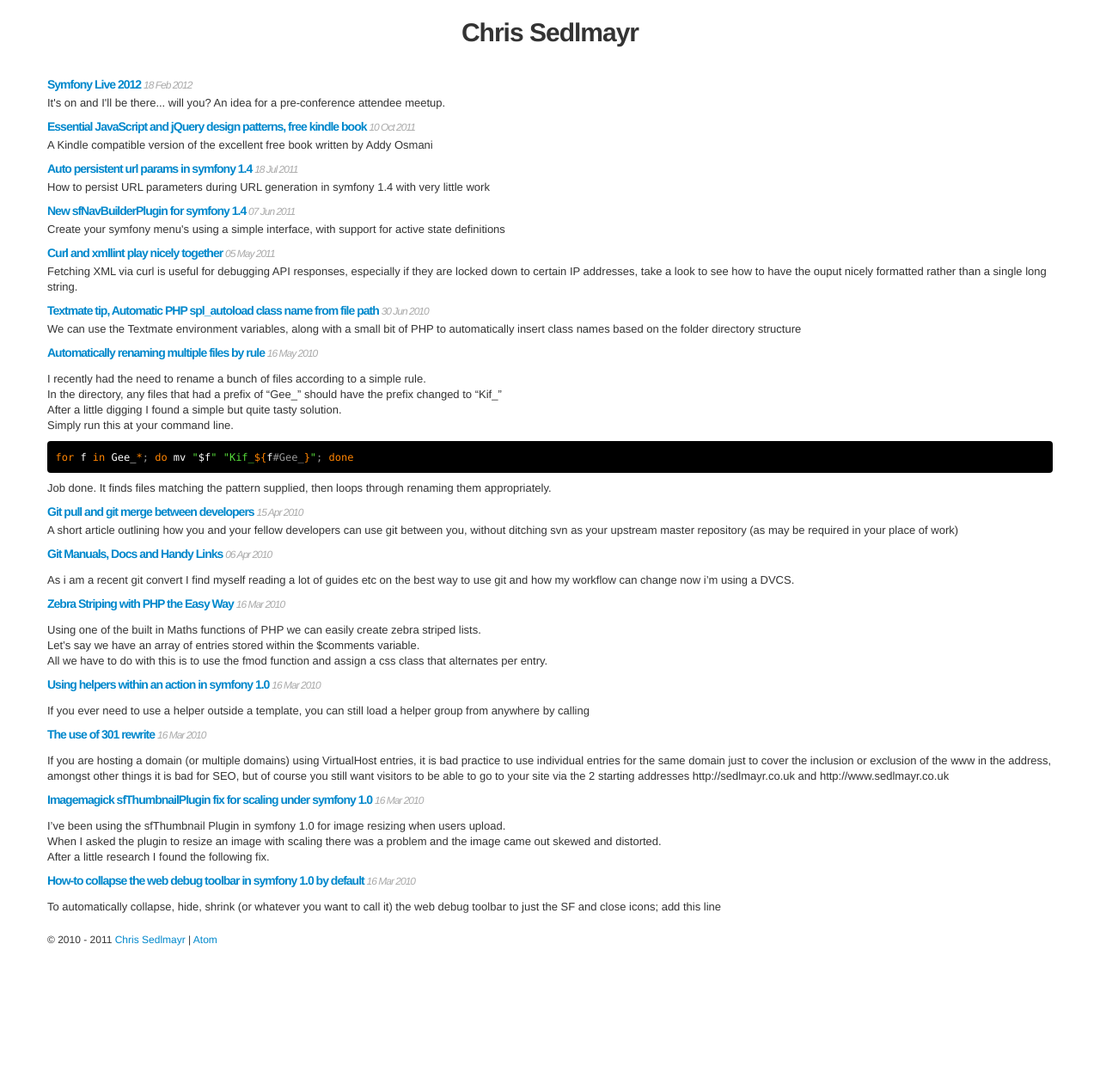
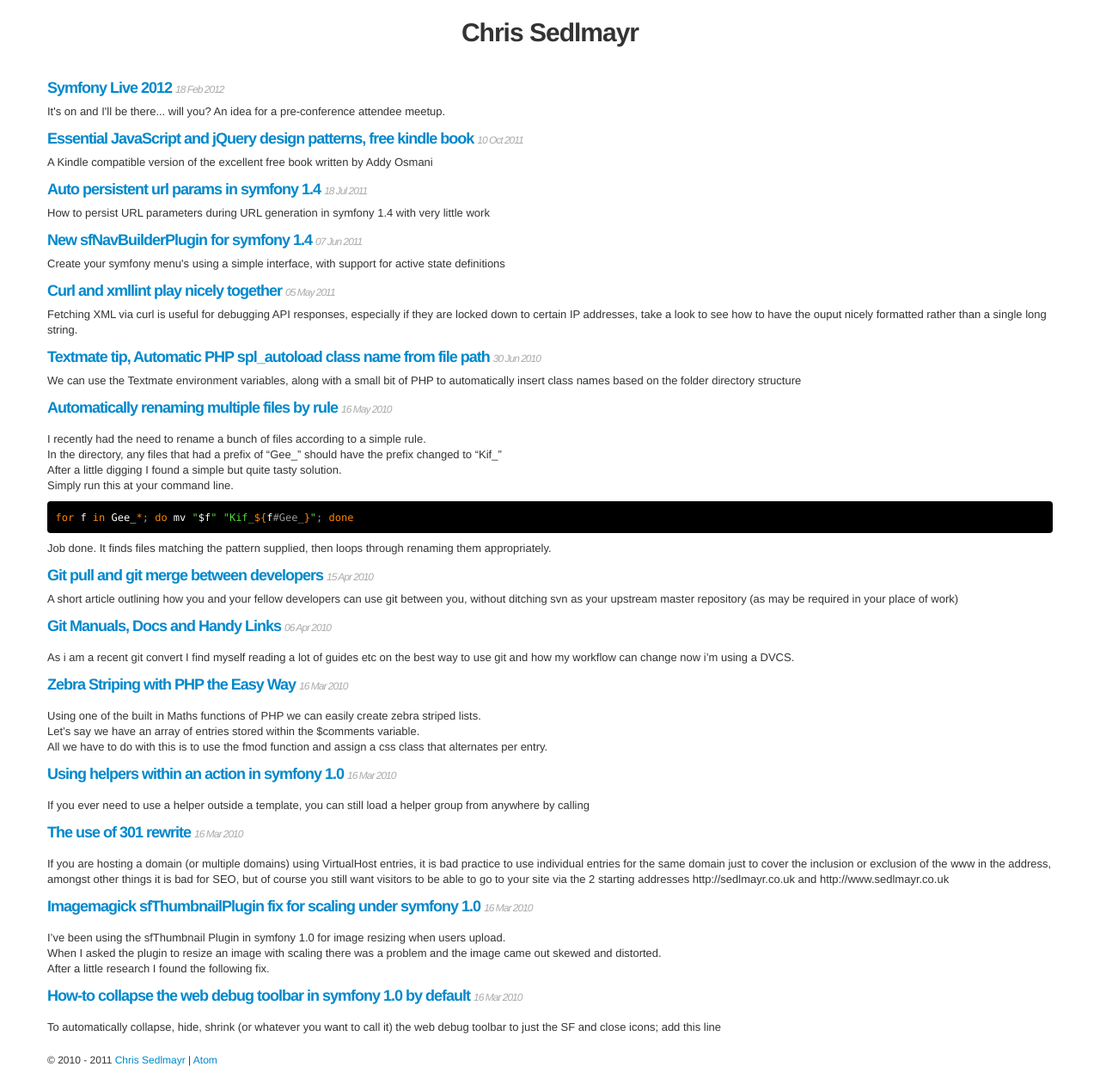
Before and after one commit to catchamonkey/catchamonkey.github.com, a Jekyll site: the page built from index.html, in a window 1280 px wide. Shown: the whole page at 86% size. Built offline with Jekyll 4.4.1, drawn with Linux system fonts in a browser that asks for light colours; Markdown is read by kramdown in place of the engine named in the settings; before the commit the page ends 1122 px from its top, so only the background shows below that.

Commit message:
Makes the post title an h3 instead of h4 because that was just stupid

```diff
--- a/index.html
+++ b/index.html
@@ -5,7 +5,7 @@
 <section>
     {% for post in site.posts %}
     <article>
-        <h4><a href="{{ post.url }}">{{ post.title }}</a> <span class="date">{{ post.date | date_to_string }}</span></h4>
+        <h3><a href="{{ post.url }}">{{ post.title }}</a> <span class="date">{{ post.date | date_to_string }}</span></h3>
         {% if post.excerpt %}
             <p>{{ post.excerpt }}</p>
         {% endif %}
```
